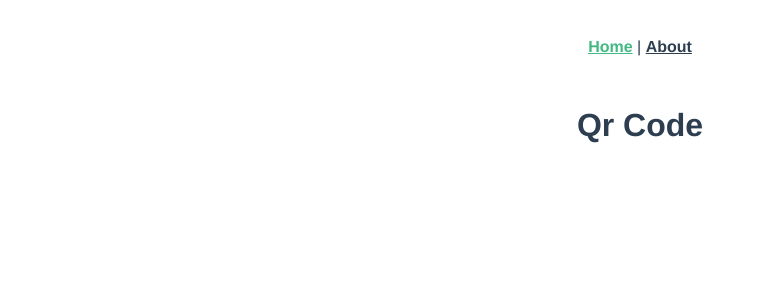
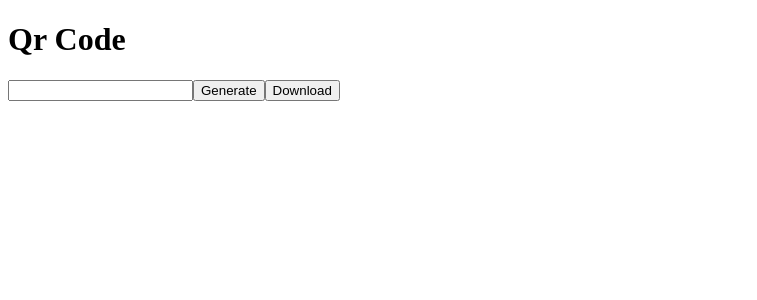
Before and after one commit to boobo94/qrcodecontact, a Vue app: page / in a window 1280 px wide. Shown: the top 300 px of the page, without its empty margins (0-757 px from the left). Built offline with nearby package versions, Linux system fonts and the light colour scheme.

Commit message:
Generate the qrcode

```diff
--- a/package.json
+++ b/package.json
@@ -9,6 +9,7 @@
   },
   "dependencies": {
     "core-js": "^3.6.5",
+    "qrcode": "^1.5.0",
     "vue": "^3.0.0",
     "vue-router": "^4.0.15"
   },
--- a/src/App.vue
+++ b/src/App.vue
@@ -1,30 +1,6 @@
 <template>
-  <div id="nav">
-    <router-link to="/">Home</router-link> |
-    <router-link to="/about">About</router-link>
-  </div>
   <router-view/>
 </template>
 
 <style>
-#app {
-  font-family: Avenir, Helvetica, Arial, sans-serif;
-  -webkit-font-smoothing: antialiased;
-  -moz-osx-font-smoothing: grayscale;
-  text-align: center;
-  color: #2c3e50;
-}
-
-#nav {
-  padding: 30px;
-}
-
-#nav a {
-  font-weight: bold;
-  color: #2c3e50;
-}
-
-#nav a.router-link-exact-active {
-  color: #42b983;
-}
 </style>
--- a/src/components/QrGenerator.vue
+++ b/src/components/QrGenerator.vue
@@ -1,11 +1,37 @@
 <template>
-  <h1>Qr Code</h1>
+  <div>
+    <h1>Qr Code</h1>
+    <input type="text" v-model="scope.phoneNumber" @input="generateQrCode" />
+    <button @click="generateQrCode">Generate</button>
+    <button @click="download">Download</button>
+
+    <img v-if="scope.qrcode" :src="scope.qrcode" alt="" />
+  </div>
 </template>
 
 <script setup>
+import { reactive } from 'vue';
+import QRCode from 'qrcode';
 
+const scope = reactive({
+  phoneNumber: '',
+  qrcode: null,
+});
+
+async function generateQrCode() {
+  scope.qrcode = await QRCode.toDataURL(scope.phoneNumber);
+}
+
+function download() {
+  const fileLink = document.createElement('a');
+  fileLink.href = scope.qrcode;
+  fileLink.setAttribute('download', scope.phoneNumber);
+  fileLink.setAttribute('target', '_blank');
+  document.body.appendChild(fileLink);
+  fileLink.click();
+  fileLink.remove();
+}
 </script>
 
 <style lang="sass" scoped>
-
 </style>
--- a/src/views/Home.vue
+++ b/src/views/Home.vue
@@ -4,14 +4,6 @@
   </div>
 </template>
 
-<script>
-// @ is an alias to /src
+<script setup>
 import QrGenerator from '@/components/QrGenerator.vue';
-
-export default {
-  name: 'Home',
-  components: {
-    QrGenerator,
-  },
-};
 </script>
```
Also changed, not shown: 1 other file (tests, documents, lock files or other folders).
